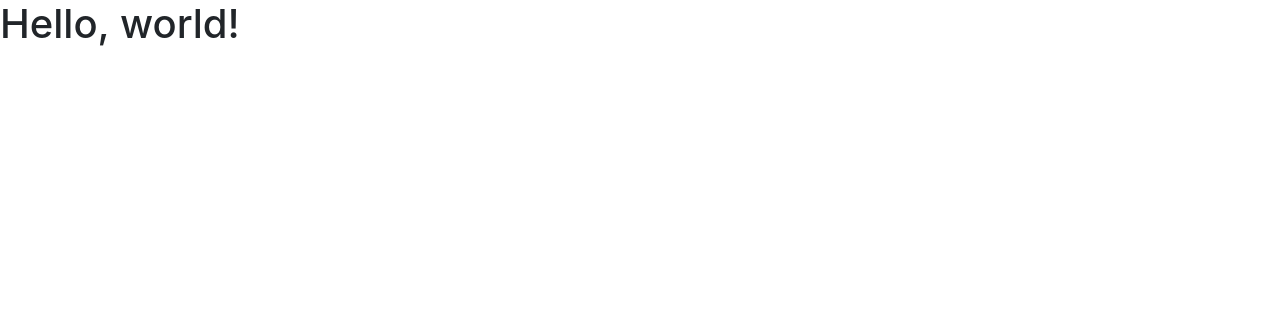
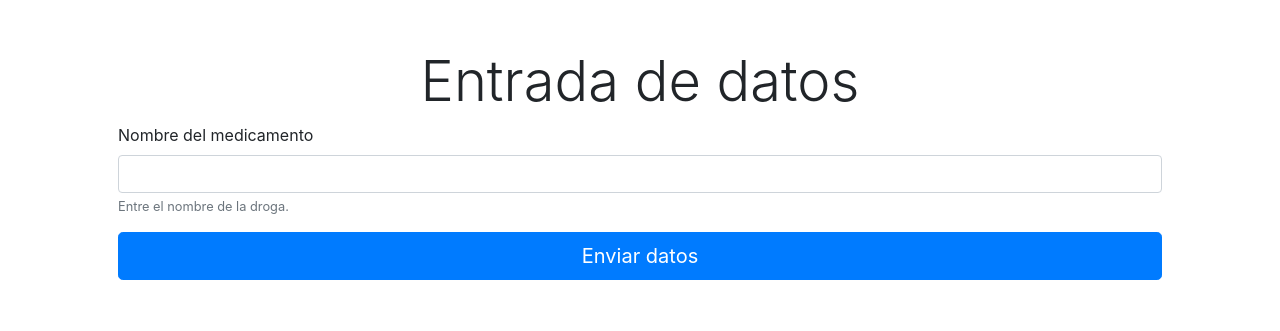
Before and after one commit to vscopise/farmacia-hc, a plain HTML site: page index.html in a window 1280 px wide. Drawn offline with nearby package versions, Linux system fonts and the light colour scheme.

Commit message:
Second commit

```diff
--- a/index.html
+++ b/index.html
@@ -1,22 +1,45 @@
 <!doctype html>
 <html lang="en">
-  <head>
+
+<head>
     <!-- Required meta tags -->
     <meta charset="utf-8">
     <meta name="viewport" content="width=device-width, initial-scale=1, shrink-to-fit=no">
 
     <!-- Bootstrap CSS -->
-    <link rel="stylesheet" href="https://stackpath.bootstrapcdn.com/bootstrap/4.5.0/css/bootstrap.min.css" integrity="sha384-9aIt2nRpC12Uk9gS9baDl411NQApFmC26EwAOH8WgZl5MYYxFfc+NcPb1dKGj7Sk" crossorigin="anonymous">
+    <link rel="stylesheet" href="https://stackpath.bootstrapcdn.com/bootstrap/4.5.0/css/bootstrap.min.css"
+        integrity="sha384-9aIt2nRpC12Uk9gS9baDl411NQApFmC26EwAOH8WgZl5MYYxFfc+NcPb1dKGj7Sk" crossorigin="anonymous">
 
     <title>Hello, world!</title>
-  </head>
-  <body>
-    <h1>Hello, world!</h1>
+</head>
 
+<body>
+    <div class="container p-5">
+        <h1 class="text-center display-4">
+            Entrada de datos
+        </h1>
+        <form action="https://docs.google.com/forms/u/0/d/e/1FAIpQLSf-Uy4PyoKTHtuVhuObvBsf4HcD7eHSn9pDXjYwIQ_rY3ZoKg/formResponse" method="POST">
+            <div class="form-group">
+                <label for="exampleInputText1">Nombre del medicamento</label>
+                <input name="entry.1122476462" type="text" class="form-control" id="exampleInputText1" aria-describedby="textHelp">
+                <small id="textHelp" class="form-text text-muted">
+                    Entre el nombre de la droga.
+                </small>
+            </div>
+            <button type="submit" class="btn btn-primary btn-lg btn-block">Enviar datos</button>
+        </form>
+    </div>
     <!-- Optional JavaScript -->
     <!-- jQuery first, then Popper.js, then Bootstrap JS -->
-    <script src="https://code.jquery.com/jquery-3.5.1.slim.min.js" integrity="sha384-DfXdz2htPH0lsSSs5nCTpuj/zy4C+OGpamoFVy38MVBnE+IbbVYUew+OrCXaRkfj" crossorigin="anonymous"></script>
-    <script src="https://cdn.jsdelivr.net/npm/popper.js@1.16.0/dist/umd/popper.min.js" integrity="sha384-Q6E9RHvbIyZFJoft+2mJbHaEWldlvI9IOYy5n3zV9zzTtmI3UksdQRVvoxMfooAo" crossorigin="anonymous"></script>
-    <script src="https://stackpath.bootstrapcdn.com/bootstrap/4.5.0/js/bootstrap.min.js" integrity="sha384-OgVRvuATP1z7JjHLkuOU7Xw704+h835Lr+6QL9UvYjZE3Ipu6Tp75j7Bh/kR0JKI" crossorigin="anonymous"></script>
-  </body>
+    <script src="https://code.jquery.com/jquery-3.5.1.slim.min.js"
+        integrity="sha384-DfXdz2htPH0lsSSs5nCTpuj/zy4C+OGpamoFVy38MVBnE+IbbVYUew+OrCXaRkfj"
+        crossorigin="anonymous"></script>
+    <script src="https://cdn.jsdelivr.net/npm/popper.js@1.16.0/dist/umd/popper.min.js"
+        integrity="sha384-Q6E9RHvbIyZFJoft+2mJbHaEWldlvI9IOYy5n3zV9zzTtmI3UksdQRVvoxMfooAo"
+        crossorigin="anonymous"></script>
+    <script src="https://stackpath.bootstrapcdn.com/bootstrap/4.5.0/js/bootstrap.min.js"
+        integrity="sha384-OgVRvuATP1z7JjHLkuOU7Xw704+h835Lr+6QL9UvYjZE3Ipu6Tp75j7Bh/kR0JKI"
+        crossorigin="anonymous"></script>
+</body>
+
 </html>
```
